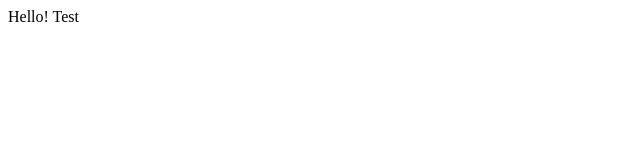
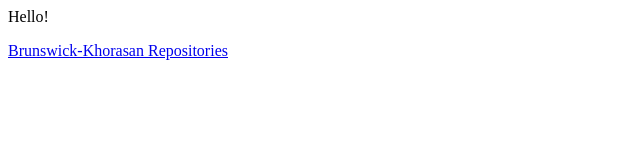
Before and after one commit to Brunswick-Khorasan/PLVWeb, a plain HTML site: page index.html in a window 1280 px wide. Shown: the whole page, without its empty margins (0-640 px from the left). Drawn offline with Linux system fonts and the light colour scheme.

Commit message:
Update index.html

```diff
--- a/index.html
+++ b/index.html
@@ -3,6 +3,7 @@
     <title>The Website of Brunswick-Khorasan</title>
   </head>
   <body>
-    <p>Hello! Test</p>
+    <p>Hello!</p>
+    <a href="https://github.com/Brunswick-Khorasan">Brunswick-Khorasan Repositories</a>
   </body>
 </html>
```
